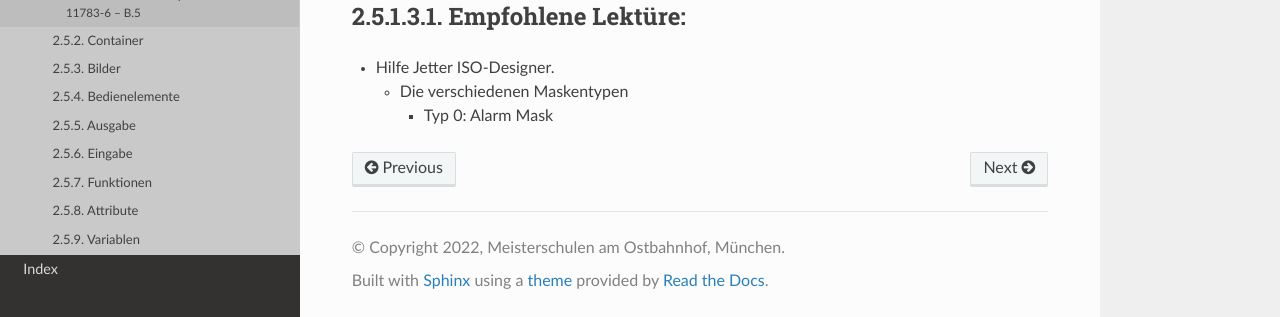
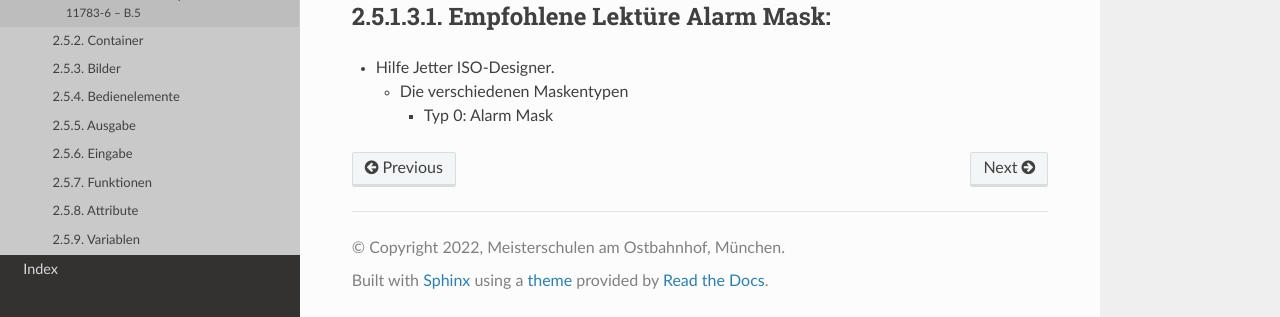
Before and after one commit to Meisterschulen-am-Ostbahnhof-Munchen/ISOBUS-VT-Objects-docs, a Sphinx documentation site: the page built from docs/ID-02---Alarm-Mask---ISO-11783-6---B.3.md, in a window 1280 px wide and 900 px high, scrolled down 1365 px, cut to the strip 583-900 px from the top of the window. Built offline with Sphinx 7.4.7 and the Read the Docs theme 2.0.0, drawn with Linux system fonts in a browser that asks for light colours.

Commit message:
Create ID-02---Alarm-Mask---ISO-11783-6---B.3.md

```diff
--- a/docs/ID-02---Alarm-Mask---ISO-11783-6---B.3.md
+++ b/docs/ID-02---Alarm-Mask---ISO-11783-6---B.3.md
@@ -16,7 +16,7 @@ Beispiel für eine "High Priority Alarm Mask"
 
 ![](https://user-images.githubusercontent.com/69573151/94601878-68b46400-0294-11eb-8eb6-2e652956ab6e.png)
 
-## Empfohlene Lektüre:
+## Empfohlene Lektüre Alarm Mask:
 
 *   Hilfe Jetter ISO-Designer.
     *   Die verschiedenen Maskentypen
```
